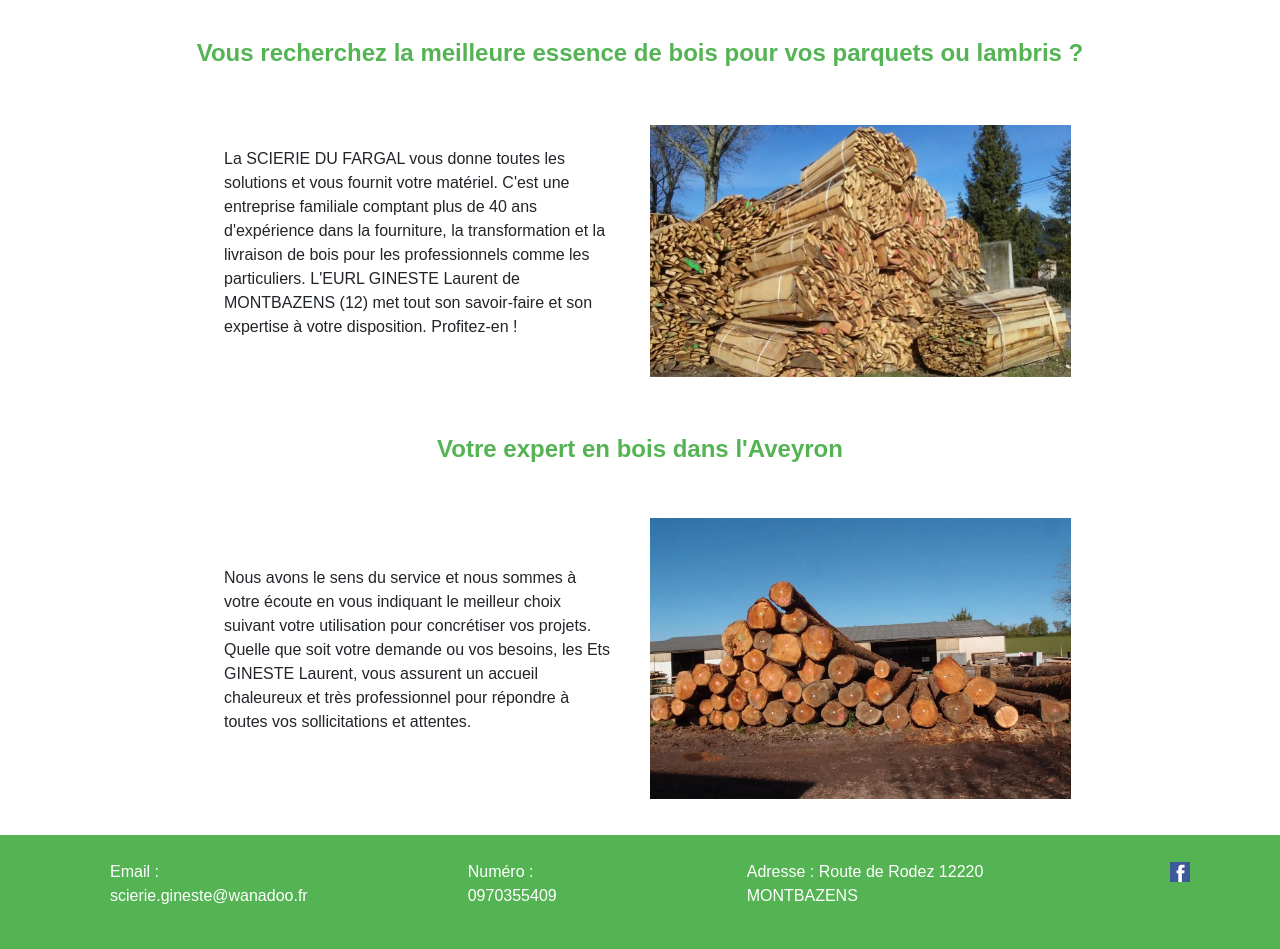
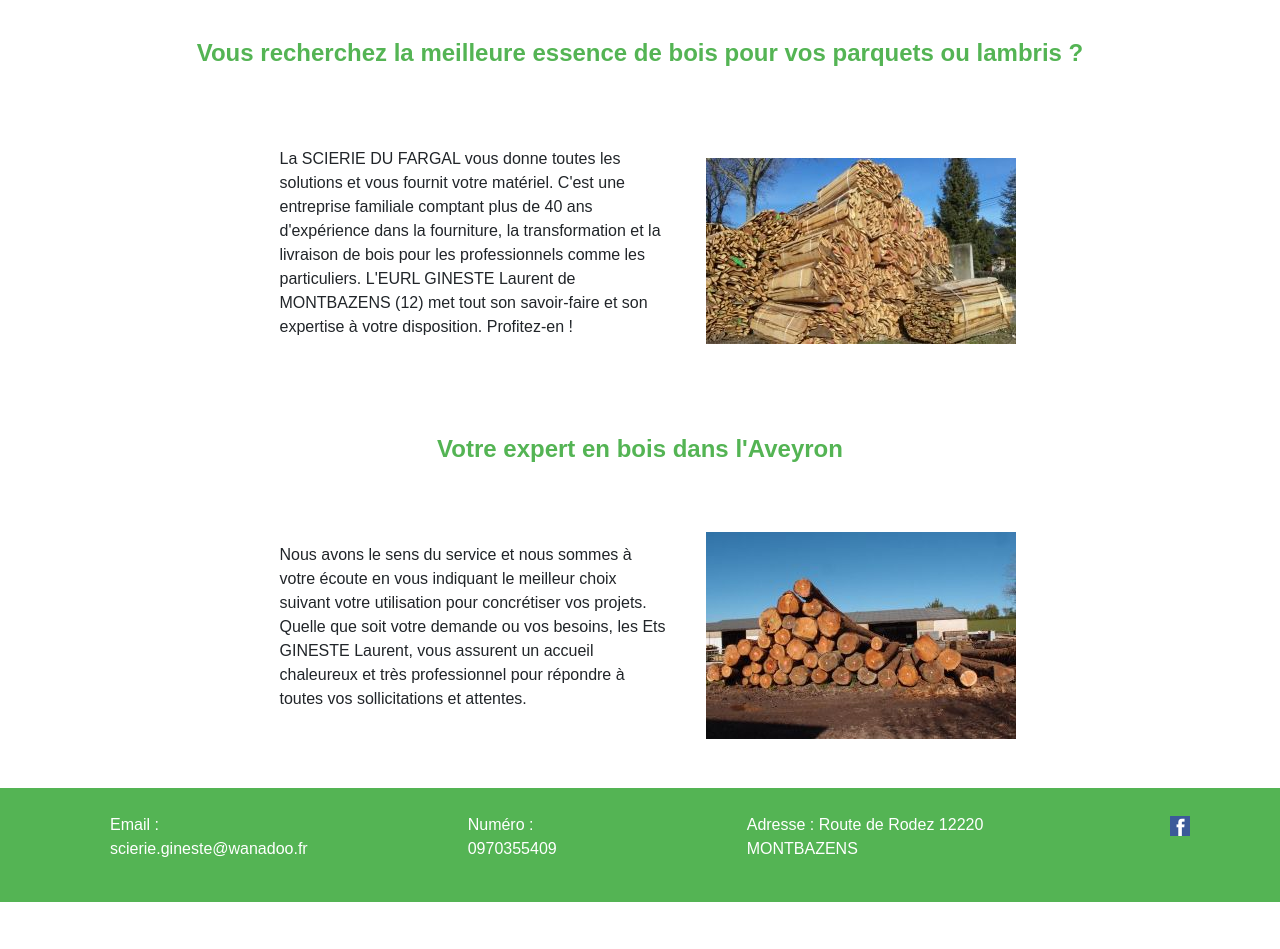
Before and after one commit to MathiasCros/ChallengeScierie, a PHP site: page /index.php in a window 1280 px wide. Shown: the part 106-1055 px from the top of the page. After the commit the page ends 1008 px from the top, so only its background shows below. Run offline with PHP 8.4, Linux system fonts and the light colour scheme; data comes from the database, SQL or seed files in the repository; some libraries are stand-ins or nearby versions.

Commit message:
Changement des formats des images

```diff
--- a/style.css
+++ b/style.css
@@ -82,8 +82,9 @@ main{
   font-weight: 600;
 }
 
-.image {
- max-width: 100%;
+img {
+	width: auto;
+	height: auto;
 }
 
 input {
```
Also changed, not shown: images/img1.webp, images/img2.webp, images/img3.webp, images/img4.webp, images/lambourde.webp, images/poutre.webp, images/sechoir.webp (added).
